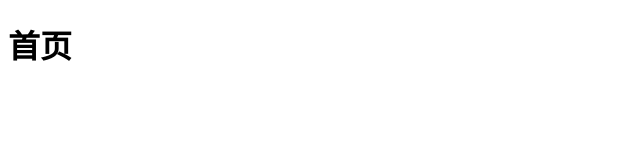
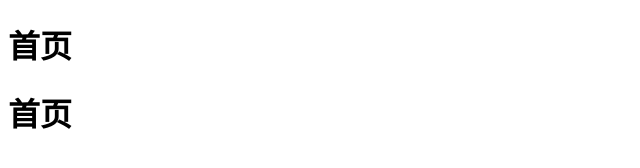
Before and after one commit to xianglitang/my-remote-repes, a plain HTML site: page index.html in a window 1280 px wide. Shown: the whole page, without its empty margins (0-640 px from the left). Drawn offline with Linux system fonts and the light colour scheme.

Commit message:
Update index.html

```diff
--- a/index.html
+++ b/index.html
@@ -8,5 +8,6 @@
 </head>
 <body>
     <h1>首页</h1>
+    <h1>首页</h1>
 </body>
 </html>
```
